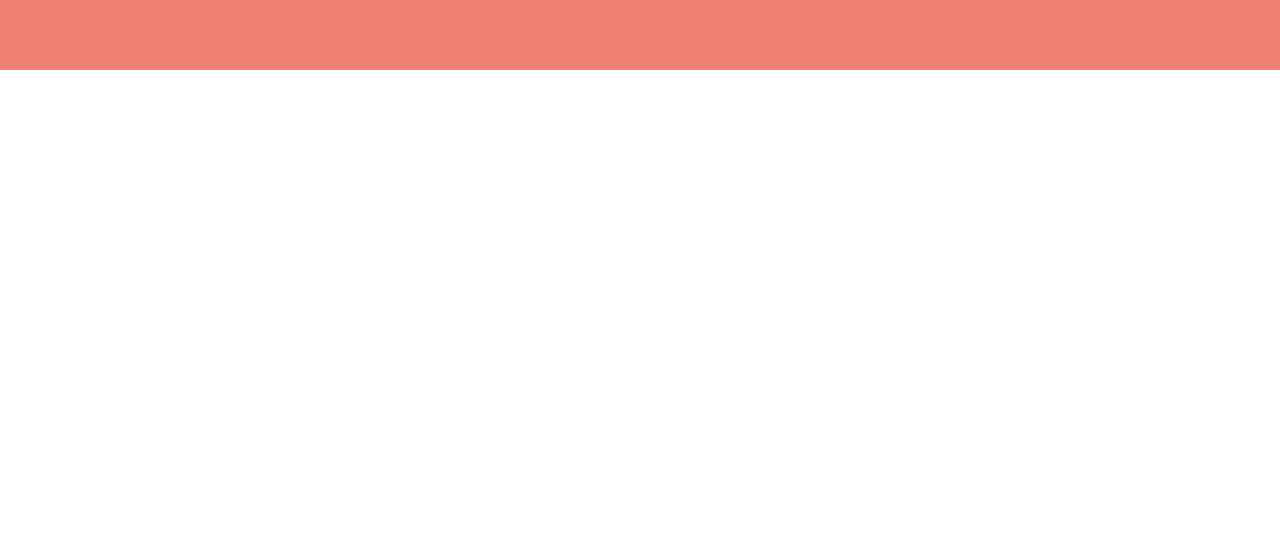
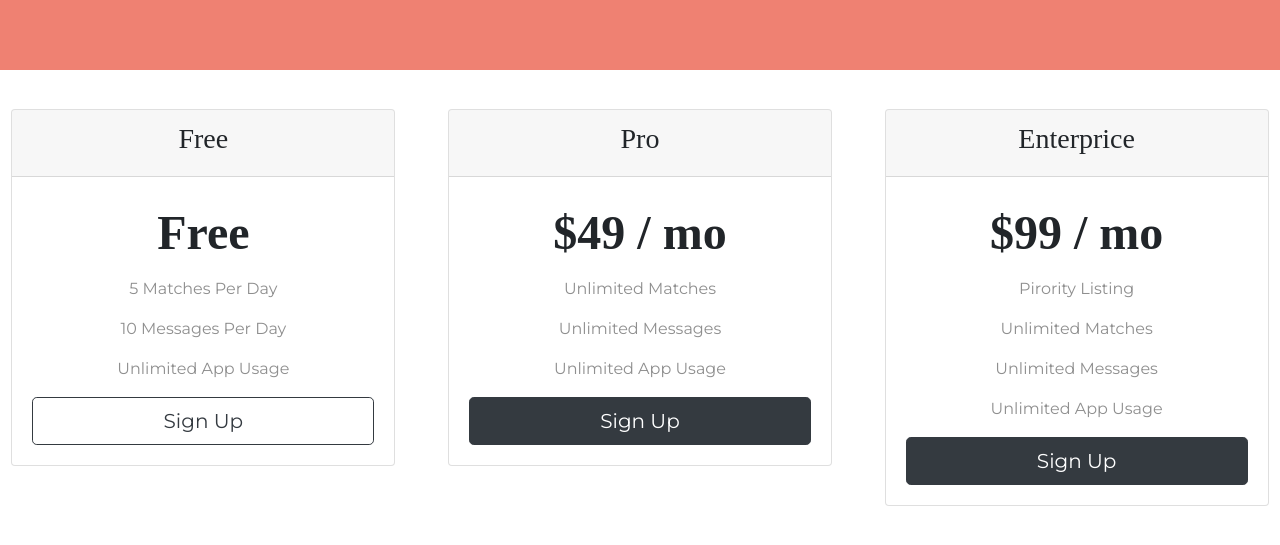
Before and after one commit to deeppandya15/Tindog-Website, a plain HTML site: page index.html in a window 1280 px wide. Shown: the part 1645-2190 px from the top of the page. Before the commit the page ends 1715 px from the top, so only its background shows below. Drawn offline with nearby package versions, Linux system fonts and the light colour scheme.

Commit message:
Added Pricing card

```diff
--- a/css/styles.css
+++ b/css/styles.css
@@ -150,6 +150,7 @@ p {
 .price-text {
   font-size: 3rem;
   line-height: 1.5;
+  font-weight: bolder;
 }
 
 .pricing-column {
--- a/index.html
+++ b/index.html
@@ -9,16 +9,23 @@
   <link href="https://fonts.googleapis.com/css?family=Montserrat|Ubuntu" rel="stylesheet">
 
   <!-- CSS Stylesheets -->
-  <link rel="stylesheet" href="https://maxcdn.bootstrapcdn.com/bootstrap/4.0.0/css/bootstrap.min.css" integrity="sha384-Gn5384xqQ1aoWXA+058RXPxPg6fy4IWvTNh0E263XmFcJlSAwiGgFAW/dAiS6JXm" crossorigin="anonymous">
+  <link rel="stylesheet" href="https://maxcdn.bootstrapcdn.com/bootstrap/4.0.0/css/bootstrap.min.css"
+    integrity="sha384-Gn5384xqQ1aoWXA+058RXPxPg6fy4IWvTNh0E263XmFcJlSAwiGgFAW/dAiS6JXm" crossorigin="anonymous">
   <link rel="stylesheet" href="css/styles.css">
 
   <!-- Font Awesome -->
   <script defer src="https://use.fontawesome.com/releases/v5.0.7/js/all.js"></script>
 
   <!-- Bootstrap Scripts -->
-  <script src="https://code.jquery.com/jquery-3.2.1.slim.min.js" integrity="sha384-KJ3o2DKtIkvYIK3UENzmM7KCkRr/rE9/Qpg6aAZGJwFDMVNA/GpGFF93hXpG5KkN" crossorigin="anonymous"></script>
-  <script src="https://cdnjs.cloudflare.com/ajax/libs/popper.js/1.12.9/umd/popper.min.js" integrity="sha384-ApNbgh9B+Y1QKtv3Rn7W3mgPxhU9K/ScQsAP7hUibX39j7fakFPskvXusvfa0b4Q" crossorigin="anonymous"></script>
-  <script src="https://maxcdn.bootstrapcdn.com/bootstrap/4.0.0/js/bootstrap.min.js" integrity="sha384-JZR6Spejh4U02d8jOt6vLEHfe/JQGiRRSQQxSfFWpi1MquVdAyjUar5+76PVCmYl" crossorigin="anonymous"></script>
+  <script src="https://code.jquery.com/jquery-3.2.1.slim.min.js"
+    integrity="sha384-KJ3o2DKtIkvYIK3UENzmM7KCkRr/rE9/Qpg6aAZGJwFDMVNA/GpGFF93hXpG5KkN"
+    crossorigin="anonymous"></script>
+  <script src="https://cdnjs.cloudflare.com/ajax/libs/popper.js/1.12.9/umd/popper.min.js"
+    integrity="sha384-ApNbgh9B+Y1QKtv3Rn7W3mgPxhU9K/ScQsAP7hUibX39j7fakFPskvXusvfa0b4Q"
+    crossorigin="anonymous"></script>
+  <script src="https://maxcdn.bootstrapcdn.com/bootstrap/4.0.0/js/bootstrap.min.js"
+    integrity="sha384-JZR6Spejh4U02d8jOt6vLEHfe/JQGiRRSQQxSfFWpi1MquVdAyjUar5+76PVCmYl"
+    crossorigin="anonymous"></script>
 </head>
 
 <body>
@@ -34,7 +41,7 @@
         <a class="navbar-brand" href="">tindog</a>
 
         <button class="navbar-toggler" type="button" data-toggle="collapse" data-target="#navbarTogglerDemo02">
-            <span class="navbar-toggler-icon"></span>
+          <span class="navbar-toggler-icon"></span>
         </button>
 
         <div class="collapse navbar-collapse" id="navbarTogglerDemo02">
@@ -61,8 +68,10 @@
 
         <div class="col-lg-6">
           <h1 class="big-heading">Meet new and interesting dogs nearby.</h1>
-          <button type="button" class="btn btn-dark btn-lg download-button"><i class="fab fa-apple"></i> Download</button>
-          <button type="button" class="btn btn-outline-light btn-lg download-button"><i class="fab fa-google-play"></i> Download</button>
+          <button type="button" class="btn btn-dark btn-lg download-button"><i class="fab fa-apple"></i>
+            Download</button>
+          <button type="button" class="btn btn-outline-light btn-lg download-button"><i class="fab fa-google-play"></i>
+            Download</button>
         </div>
 
         <div class="col-lg-6">
@@ -114,21 +123,23 @@
     <div id="testimonial-carousel" class="carousel slide" data-ride="false">
       <div class="carousel-inner">
         <div class="carousel-item active container-fluid">
-          <h2 class="testimonial-text">I no longer have to sniff other dogs for love. I've found the hottest Corgi on TinDog. Woof.</h2>
+          <h2 class="testimonial-text">I no longer have to sniff other dogs for love. I've found the hottest Corgi on
+            TinDog. Woof.</h2>
           <img class="testimonial-image" src="images/dog-img.jpg" alt="dog-profile">
           <em>Pebbles, New York</em>
         </div>
         <div class="carousel-item container-fluid">
-          <h2 class="testimonial-text">My dog used to be so lonely, but with TinDog's help, they've found the love of their life. I think.</h2>
+          <h2 class="testimonial-text">My dog used to be so lonely, but with TinDog's help, they've found the love of
+            their life. I think.</h2>
           <img class="testimonial-image" src="images/lady-img.jpg" alt="lady-profile">
           <em>Beverly, Illinois</em>
         </div>
       </div>
       <a class="carousel-control-prev" href="#testimonial-carousel" role="button" data-slide="prev">
-    <span class="carousel-control-prev-icon"></span>
+        <span class="carousel-control-prev-icon"></span>
       </a>
       <a class="carousel-control-next" href="#testimonial-carousel" role="button" data-slide="next">
-    <span class="carousel-control-next-icon"></span>
+        <span class="carousel-control-next-icon"></span>
       </a>
     </div>
 
@@ -147,7 +158,57 @@
 
 
   <!-- Pricing -->
+  <div class="row">
+    <div class="pricing-column col-lg-4 col-md-6">
+      <div class="card">
+        <div class="card-header">
+          <h3>Free</h3>
+        </div>
+        <div class="card-body">
+          <h2 class="price-text">Free</h2>
+          <p>5 Matches Per Day</p>
+          <p>10 Messages Per Day</p>
+          <p>Unlimited App Usage</p>
+          <button class="btn btn-lg btn-block btn-outline-dark" type="button">Sign Up</button>
+        </div>
+      </div>
+    </div>
 
+    <div class="pricing-column col-lg-4 col-md-6">
+      <div class="card">
+        <div class="card-header">
+          <h3>Pro</h3>
+        </div>
+        <div class="card-body">
+          <h2 class="price-text">$49 / mo</h2>
+          <p>Unlimited Matches</p>
+          <p>Unlimited Messages</p>
+          <p>Unlimited App Usage</p>
+          <button class="btn btn-lg btn-block btn-dark" type="button">Sign Up</button>
+        </div>
+      </div>
+    </div>
+
+    <div class="pricing-column col-lg-4">
+      <div class="card">
+        <div class="card-header">
+          <h3>Enterprice</h3>
+        </div>
+        <div class="card-body">
+          <h2 class="price-text">$99 / mo</h2>
+          <p>Pirority Listing</p>
+          <p>Unlimited Matches</p>
+          <p>Unlimited Messages</p>
+          <p>Unlimited App Usage</p>
+          <button class="btn btn-lg btn-block btn-dark" type="button">Sign Up</button>
+
+        </div>
+      </div>
+    </div>
+
+
+
+  </div>
 
   <!-- Call to Action -->
 
```
